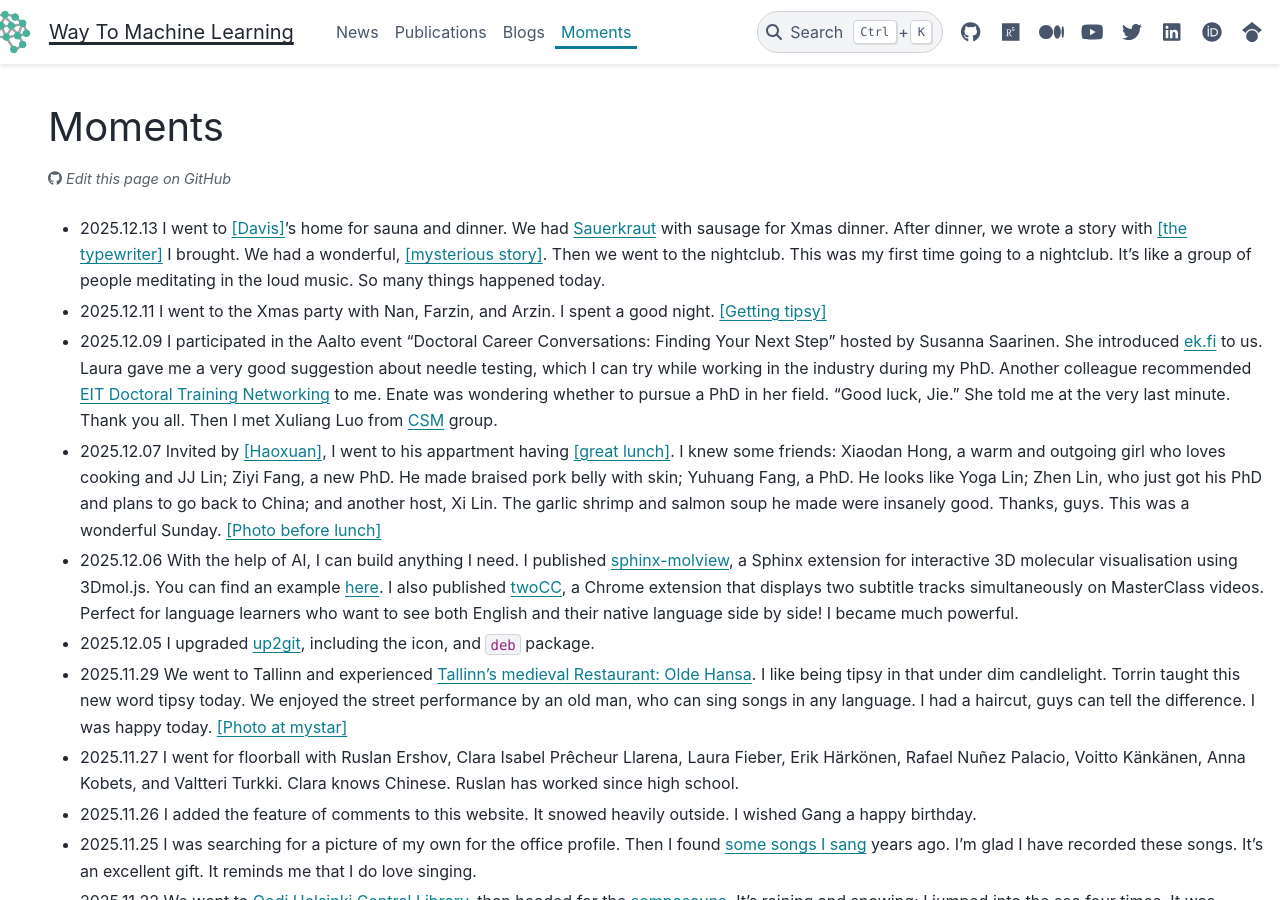
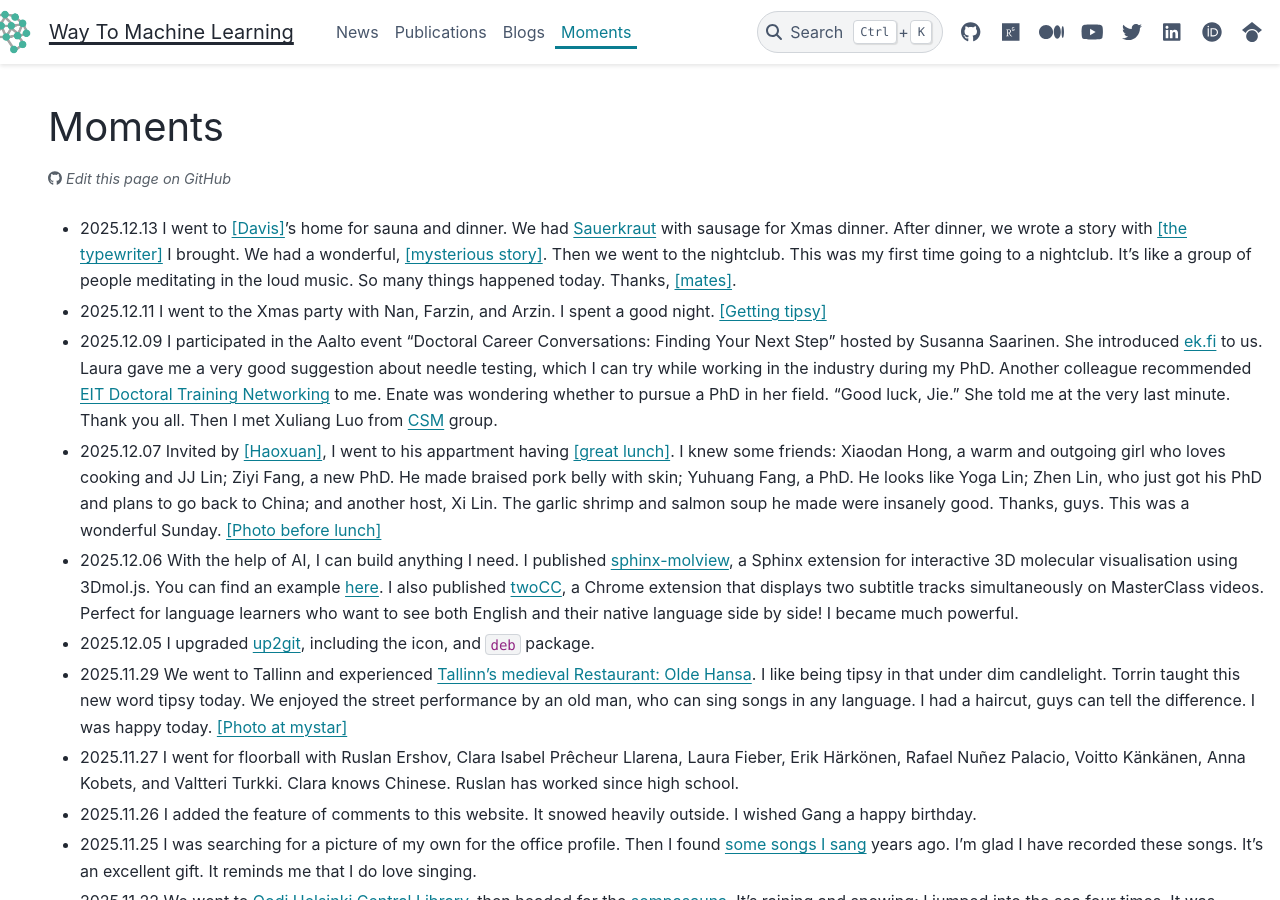
Before and after one commit to way2ml/way2ml.github.io, a Sphinx documentation site: the page built from doc/moments.md, in a window 1280 px wide and 900 px high. Built offline with Sphinx 7.4.7 and the PyData theme 0.15.4, drawn with Linux system fonts in a browser that asks for light colours; comment, search, counter and statistics services are not loaded.

Commit message:
Enhance moment entry with gratitude expression
Added a thank you note to the entry about visiting Davis's home.

```diff
--- a/doc/moments.md
+++ b/doc/moments.md
@@ -4,7 +4,7 @@
 ---
 
 # Moments
-- 2025.12.13 I went to <a href="./_static/moments/20251213_davis.jpeg" target="_blank" rel="noopener">[Davis]</a>'s home for sauna and dinner. We had [Sauerkraut](https://en.wikipedia.org/wiki/Sauerkraut) with sausage for Xmas dinner. After dinner, we wrote a story with <a href="./_static/moments/20251213_type.jpeg" target="_blank" rel="noopener">[the typewriter]</a> I brought. We had a wonderful, <a href="./_static/moments/20251213_story.jpeg" target="_blank" rel="noopener">[mysterious story]</a>. Then we went to the nightclub. This was my first time going to a nightclub. It's like a group of people meditating in the loud music. So many things happened today.
+- 2025.12.13 I went to <a href="./_static/moments/20251213_davis.jpeg" target="_blank" rel="noopener">[Davis]</a>'s home for sauna and dinner. We had [Sauerkraut](https://en.wikipedia.org/wiki/Sauerkraut) with sausage for Xmas dinner. After dinner, we wrote a story with <a href="./_static/moments/20251213_type.jpeg" target="_blank" rel="noopener">[the typewriter]</a> I brought. We had a wonderful, <a href="./_static/moments/20251213_story.jpeg" target="_blank" rel="noopener">[mysterious story]</a>. Then we went to the nightclub. This was my first time going to a nightclub. It's like a group of people meditating in the loud music. So many things happened today. Thanks, <a href="./_static/moments/20251213_smile.jpeg" target="_blank" rel="noopener">[mates]</a>.
 - 2025.12.11 I went to the Xmas party with Nan, Farzin, and Arzin. I spent a good night. <a href="./_static/moments/20251211_xmas.jpg" target="_blank" rel="noopener">[Getting tipsy]</a>
 - 2025.12.09 I participated in the Aalto event "Doctoral Career Conversations: Finding Your Next Step" hosted by Susanna Saarinen. She introduced [ek.fi](https://ek.fi/en/) to us.  Laura gave me a very good suggestion about needle testing, which I can try while working in the industry during my PhD. Another colleague recommended [EIT Doctoral Training Networking](https://www.eiturbanmobility.eu/what-we-offer/education-and-training/doctoral-training-programme/) to me. Enate was wondering whether to pursue a PhD in her field. "Good luck, Jie." She told me at the very last minute.  Thank you all. Then I met Xuliang Luo from [CSM](https://www.aalto.fi/en/department-of-applied-physics/complex-systems-and-materials-csm) group.
 - 2025.12.07 Invited by <a href="./_static/moments/20251207_HaoxuanYou.jpeg" target="_blank" rel="noopener">[Haoxuan]</a>, I went to his appartment having <a href="./_static/moments/20251207_HaoxuanYou_and_XiLin.jpeg" target="_blank" rel="noopener">[great lunch]</a>. I knew some friends: Xiaodan Hong, a warm and outgoing girl who loves cooking and JJ Lin; Ziyi Fang, a new PhD. He made braised pork belly with skin; Yuhuang Fang, a PhD. He looks like Yoga Lin; Zhen Lin, who just got his PhD and plans to go back to China; and another host, Xi Lin. The garlic shrimp and salmon soup he made were insanely good. Thanks, guys. This was a wonderful Sunday. <a href="./_static/moments/20251207_all.jpg" target="_blank" rel="noopener">[Photo before lunch]</a>
```
